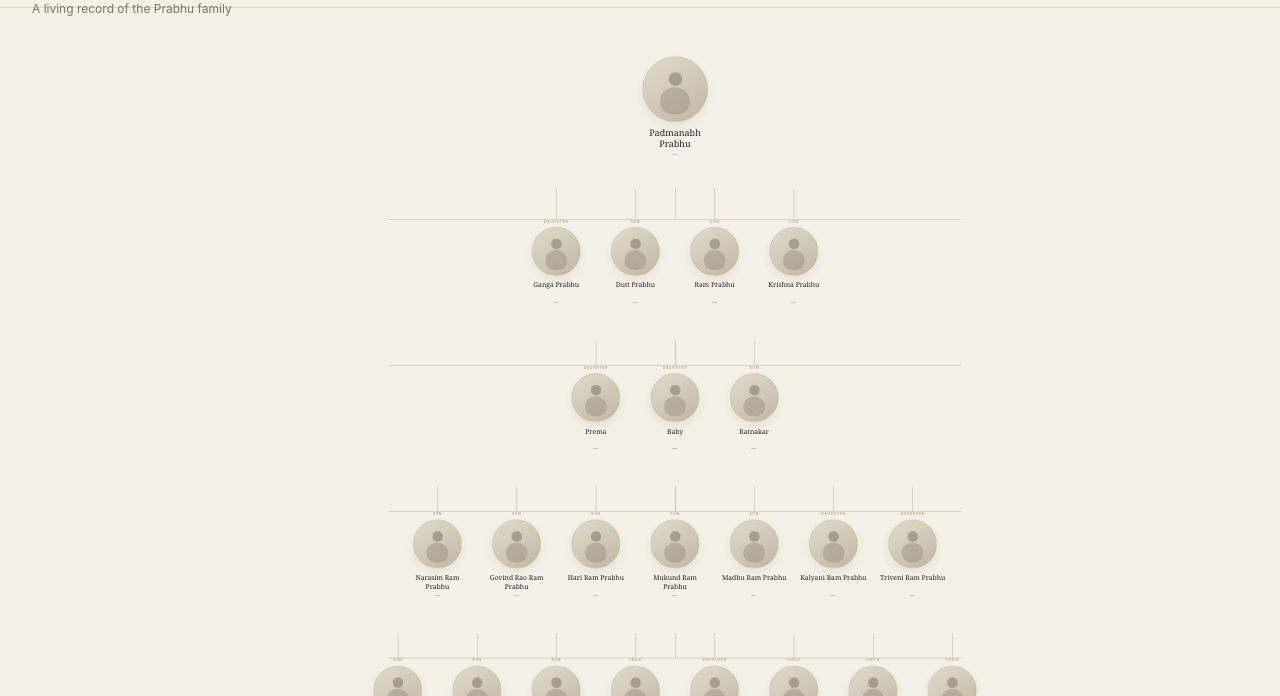
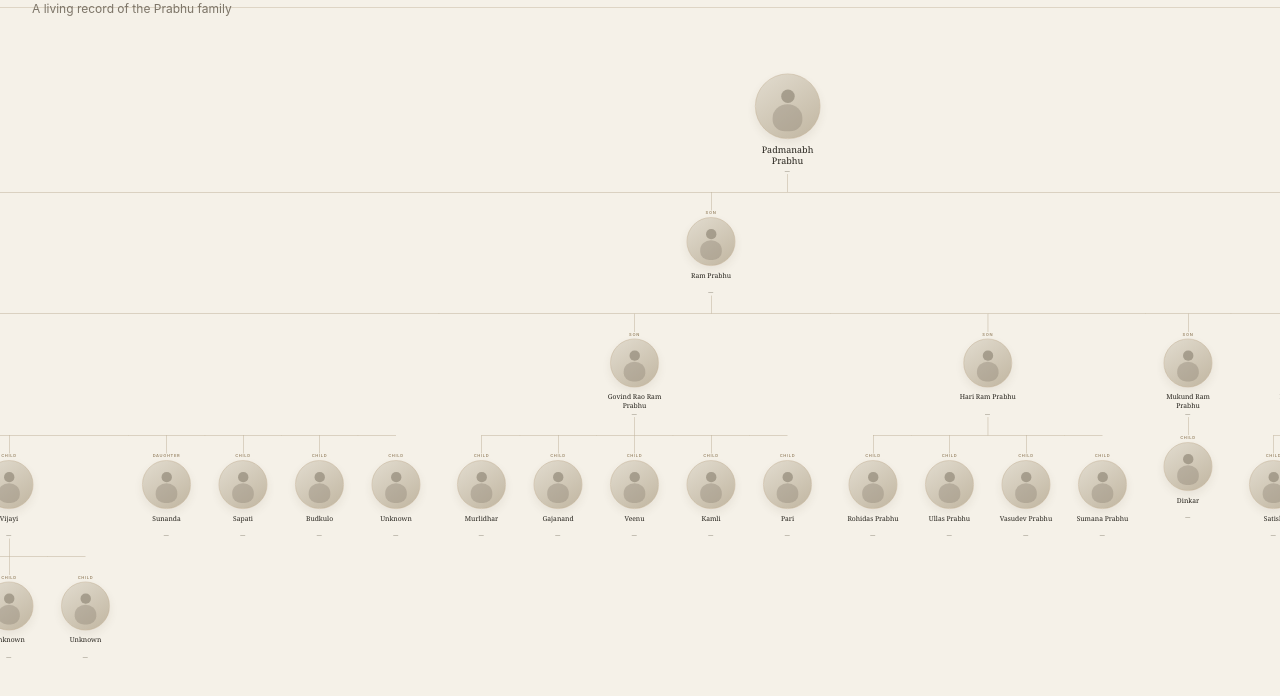
Before and after one commit to visrpr/familytree, a plain HTML site: page index.html in a window 1280 px wide. Both pictures are taken after a click on the button "Fit tree". Shown: the part 104-800 px from the top of the page. Drawn offline with Linux system fonts and the light colour scheme.

Commit message:
Update index.html

```diff
--- a/index.html
+++ b/index.html
@@ -8,57 +8,97 @@ header{height:112px;padding:25px 32px;border-bottom:1px solid #ded5c5;background
 .kicker{font-size:10px;font-weight:700;letter-spacing:.22em;text-transform:uppercase;color:var(--accent)}
 h1{font:400 clamp(28px,4vw,44px) Georgia,serif;margin:4px 0}.subtitle{font-size:12px;color:var(--muted)}
 .controls{position:absolute;right:28px;bottom:25px;display:flex;gap:6px}button{border:1px solid #d8cfbf;background:#fffdf8;border-radius:9px;padding:8px 11px;color:var(--ink);cursor:pointer}
-.viewport{height:calc(100vh - 112px);overflow:auto;cursor:grab}.viewport.dragging{cursor:grabbing}.canvas{min-width:3000px;min-height:1900px;padding:90px 100px;transform-origin:top left}
-.tree{display:flex;flex-direction:column;align-items:center;gap:70px}.generation{display:flex;justify-content:center;gap:30px}.person{width:150px;text-align:center;position:relative}.photo{width:108px;height:108px;margin:auto;border-radius:50%;border:1px solid #bba98b;background:linear-gradient(145deg,#e2dccf,#c1b6a1);position:relative;box-shadow:0 9px 22px #493a2815}.photo:before{content:"";position:absolute;left:40%;top:24%;width:21%;height:21%;border-radius:50%;background:#8e8575aa}.photo:after{content:"";position:absolute;left:27%;bottom:11%;width:46%;height:42%;border-radius:50% 50% 42% 42%;background:#8e857566}
-.name{font:400 15px/1.25 Georgia,serif;margin-top:11px;min-height:38px}.years{font-size:11px;color:var(--muted);letter-spacing:.08em;margin-top:3px}.relation{font-size:8px;text-transform:uppercase;letter-spacing:.16em;color:#9a8768;height:13px;margin-bottom:5px}
-.root .person{width:190px}.root .photo{width:145px;height:145px}.root .name{font-size:20px}
-.family{position:relative;padding-top:68px}.family:before{content:"";position:absolute;top:0;left:50%;height:68px;border-left:1px solid var(--line)}
-.children{display:flex;gap:26px;justify-content:center;position:relative}.children:before{content:"";position:absolute;top:0;left:4%;right:4%;height:1px;background:var(--line)}.children .person:before{content:"";position:absolute;top:-68px;left:50%;height:68px;border-left:1px solid var(--line)}
-.nested{margin-top:78px}.nested>.family{padding-top:55px}.nested>.family:before{height:55px}.nested .children .person:before{top:-55px;height:55px}
+.viewport{height:calc(100vh - 112px);overflow:auto;cursor:grab}.viewport.dragging{cursor:grabbing}.canvas{min-width:3500px;min-height:2200px;padding:90px 100px;transform-origin:top left}
+
+/* Tree Structure Fixes */
+.tree{display:flex;flex-direction:column;align-items:center}
+ul.tree-node, ul.tree-node ul{list-style:none;margin:0;padding:0;display:flex;justify-content:center}
+ul.tree-node{position:relative;padding-top:40px}
+
+/* Connecting lines */
+ul.tree-node li{position:relative;text-align:center;list-style-type:none;padding:40px 10px 0 10px;display:flex;flex-direction:column;align-items:center}
+ul.tree-node li::before, ul.tree-node li::after{content:'';position:absolute;top:0;right:50%;border-top:1px solid var(--line);width:50%;height:40px}
+ul.tree-node li::after{left:50%;right:auto;border-left:1px solid var(--line)}
+ul.tree-node li:only-child::after, ul.tree-node li:only-child::before{display:none}
+ul.tree-node li:only-child{padding-top:0}
+ul.tree-node li:first-child::before{border:0}
+ul.tree-node li:last-child::after{border:0}
+ul.tree-node>li:not(:only-child):first-child::after{border-radius:5px 0 0 0}
+ul.tree-node>li:not(:only-child):last-child::before{border-right:1px solid var(--line);border-radius:0 5px 0 0}
+
+/* Vertical connector from parent down to children group */
+ul.tree-node ul{position:relative;padding-top:40px}
+ul.tree-node ul::before{content:'';position:absolute;top:0;left:50%;width:0;height:40px;border-left:1px solid var(--line)}
+
+.person{width:150px;text-align:center;position:relative}
+.photo{width:108px;height:108px;margin:auto;border-radius:50%;border:1px solid #bba98b;background:linear-gradient(145deg,#e2dccf,#c1b6a1);position:relative;box-shadow:0 9px 22px #493a2815}
+.photo:before{content:"";position:absolute;left:40%;top:24%;width:21%;height:21%;border-radius:50%;background:#8e8575aa}
+.photo:after{content:"";position:absolute;left:27%;bottom:11%;width:46%;height:42%;border-radius:50% 50% 42% 42%;background:#8e857566}
+.name{font:400 15px/1.25 Georgia,serif;margin-top:11px;min-height:38px}
+.years{font-size:11px;color:var(--muted);letter-spacing:.08em;margin-top:3px}
+.relation{font-size:9px;text-transform:uppercase;letter-spacing:.16em;color:#9a8768;margin-bottom:5px;font-weight:600}
+
+.root-person{width:190px}
+.root-person .photo{width:145px;height:145px}
+.root-person .name{font-size:20px}
+
 @media(max-width:700px){header{height:130px;padding:18px}.controls{left:18px;right:auto;bottom:16px}.viewport{height:calc(100vh - 130px)}.canvas{padding:60px 40px}}
 </style></head>
-<body><header><div class="kicker">Family Archive</div><h1>Prabhu Family Tree</h1><div class="subtitle">A living record of the Prabhu family</div><div class="controls"><button id="out">−</button><button id="reset">100%</button><button id="in">+</button><button id="fit">Fit tree</button></div></header>
-<main class="viewport" id="viewport"><div class="canvas" id="canvas"><div class="tree" id="tree"></div></div></main>
+<body>
+<header>
+  <div class="kicker">Family Archive</div>
+  <h1>Prabhu Family Tree</h1>
+  <div class="subtitle">A living record of the Prabhu family</div>
+  <div class="controls">
+    <button id="out">−</button>
+    <button id="reset">100%</button>
+    <button id="in">+</button>
+    <button id="fit">Fit tree</button>
+  </div>
+</header>
+<main class="viewport" id="viewport">
+  <div class="canvas" id="canvas">
+    <div class="tree" id="tree"></div>
+  </div>
+</main>
 <script src="family-data.js"></script>
 <script>
 const data = window.FAMILY_DATA || [],
       byId = Object.fromEntries(data.map(p => [p.id, p])),
-      tree = document.getElementById("tree");
+      treeContainer = document.getElementById("tree");
 
-function yrs(p) { return p.birth || p.death ? `${p.birth || "—"}–${p.death || "—"}` : "—"; }
-function rel(parent, child) { return child.gender === "female" ? "Daughter" : child.gender === "male" ? "Son" : "Child"; }
-function card(p, label = "") {
+function rel(parent, child) {
+    return child.gender === "female" ? "Daughter" : child.gender === "male" ? "Son" : "Child";
+}
+
+function createCard(p, label = "") {
+    let li = document.createElement("li");
+    let isRoot = (p.id === "padmanabh");
+
     let d = document.createElement("div");
-    d.className = "person";
-    d.innerHTML = `<div class="relation">${label}</div><div class="photo"></div><div class="name">${p.name}</div><div class="years">${yrs(p)}</div>`;
-    return d;
-}
-function branch(parent) {
-    let kids = (parent.children || []).map(x => byId[x]).filter(Boolean);
-    if (!kids.length) return null;
-    let f = document.createElement("div");
-    f.className = "family";
-    let row = document.createElement("div");
-    row.className = "children";
-    kids.forEach(k => row.appendChild(card(k, rel(parent, k))));
-    f.appendChild(row);
-    kids.forEach(k => {
-        if (k.children?.length) {
-            let n = document.createElement("div");
-            n.className="nested";
-            n.appendChild(branch(k));
-            f.appendChild(n);
-        }
-    });
-    return f;
+    d.className = isRoot ? "person root-person" : "person";
+
+    let labelHtml = label ? `<div class="relation">${label}</div>` : `<div class="relation">&nbsp;</div>`;
+    d.innerHTML = `${labelHtml}<div class="photo"></div><div class="name">${p.name}</div><div class="years">—</div>`;
+    li.appendChild(d);
+
+    let kids = (p.children || []).map(x => byId[x]).filter(Boolean);
+    if (kids.length > 0) {
+        let ul = document.createElement("ul");
+        kids.forEach(k => {
+            ul.appendChild(createCard(k, rel(p, k)));
+        });
+        li.appendChild(ul);
+    }
+    return li;
 }
 
 let root = byId.padmanabh;
 if (root) {
-    let r = document.createElement("div");
-    r.className = "generation root";
-    r.appendChild(card(root));
-    tree.append(r, branch(root));
+    let rootUl = document.createElement("ul");
+    rootUl.className = "tree-node";
+    rootUl.appendChild(createCard(root, ""));
+    treeContainer.appendChild(rootUl);
 }
 
 let scale = 1,
@@ -70,16 +110,11 @@ function apply() {
     document.getElementById("reset").textContent = Math.round(scale * 100) + "%";
 }
 
-const btnIn = document.getElementById("in"),
-      btnOut = document.getElementById("out"),
-      btnReset = document.getElementById("reset"),
-      btnFit = document.getElementById("fit");
-
-btnIn.onclick = () => { scale = Math.min(1.7, scale + .1); apply(); };
-btnOut.onclick = () => { scale = Math.max(.45, scale - .1); apply(); };
-btnReset.onclick = () => { scale = 1; apply(); };
-btnFit.onclick = () => {
-    scale = Math.max(.45, Math.min(1, (vp.clientWidth - 30) / canvas.scrollWidth, (vp.clientHeight - 30) / canvas.scrollHeight));
+document.getElementById("in").onclick = () => { scale = Math.min(1.7, scale + 0.1); apply(); };
+document.getElementById("out").onclick = () => { scale = Math.max(0.45, scale - 0.1); apply(); };
+document.getElementById("reset").onclick = () => { scale = 1; apply(); };
+document.getElementById("fit").onclick = () => {
+    scale = Math.max(0.45, Math.min(1, (vp.clientWidth - 30) / canvas.scrollWidth, (vp.clientHeight - 30) / canvas.scrollHeight));
     apply();
     vp.scrollTo(0, 0);
 };
@@ -87,5 +122,5 @@ btnFit.onclick = () => {
 let drag = false, sx, sy, sl, st;
 vp.onpointerdown = e => { drag = true; vp.classList.add("dragging"); sx = e.clientX; sy = e.clientY; sl = vp.scrollLeft; st = vp.scrollTop; vp.setPointerCapture(e.pointerId); };
 vp.onpointermove = e => { if (drag) { vp.scrollLeft = sl - e.clientX + sx; vp.scrollTop = st - e.clientY + sy; } };
-vp.onpointerup = () => { drag = false; vp.classList.remove ? vp.classList.remove("dragging") : vp.classList.remove("dragging"); };
+vp.onpointerup = () => { drag = false; vp.classList.remove("dragging"); };
 </script></body></html>
```
